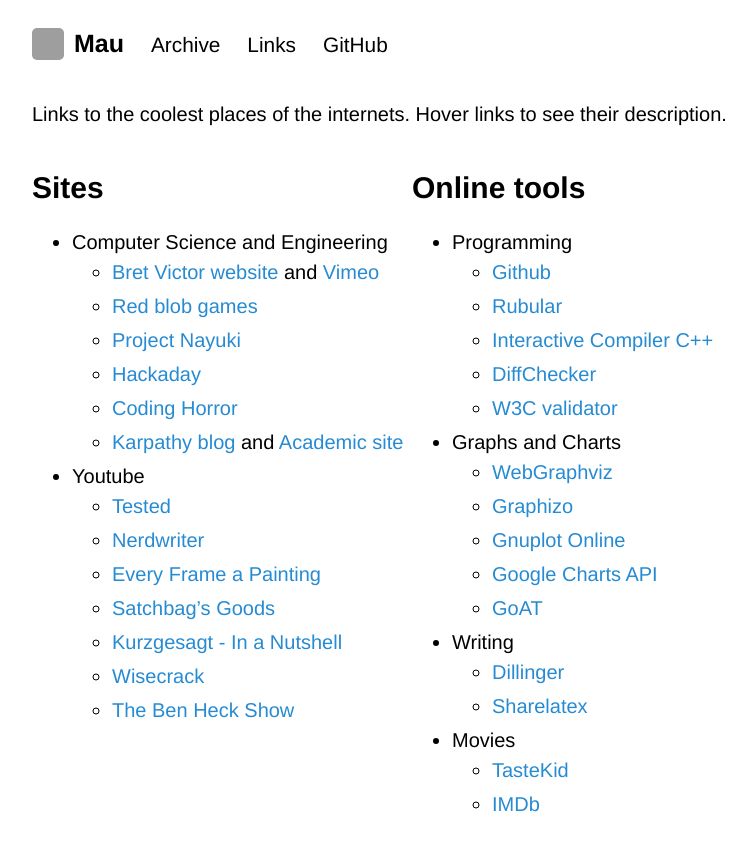
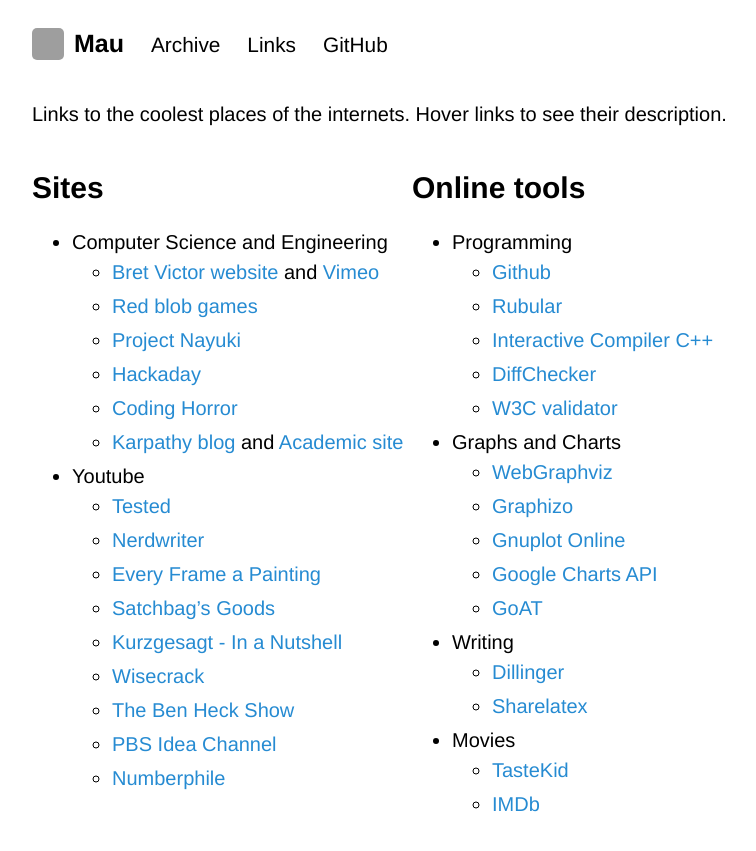
Before and after one commit to Maumagnaguagno/maumagnaguagno.github.io, a Jekyll site: the page built from links.md, in a window 1280 px wide. Shown: the top 851 px of the page, without its empty margins (228-984 px from the left). Built offline with Jekyll 4.4.1, drawn with Linux system fonts in a browser that asks for light colours; our own code applies the rules of GitHub Pages for plain Markdown files; grey boxes are pictures that could not be loaded.

Commit message:
Add PBS idea channel and Numberphile to links

```diff
--- a/links.md
+++ b/links.md
@@ -25,6 +25,8 @@ Hover links to see their description.
   - [Kurzgesagt - In a Nutshell](https://www.youtube.com/user/Kurzgesagt/ "Philosophy with very nice graphics")
   - [Wisecrack](https://www.youtube.com/channel/UC6-ymYjG0SU0jUWnWh9ZzEQ "Funny and smart philosophy")
   - [The Ben Heck Show](https://www.youtube.com/user/thebenheckshow "Ben Heck - Design, build and fix electronics")
+  - [PBS Idea Channel](https://www.youtube.com/user/pbsideachannel "Here is an idea...")
+  - [Numberphile](https://www.youtube.com/user/numberphile "Maths!")
 
 </div><div style="width:45%" markdown="1">
 
```
